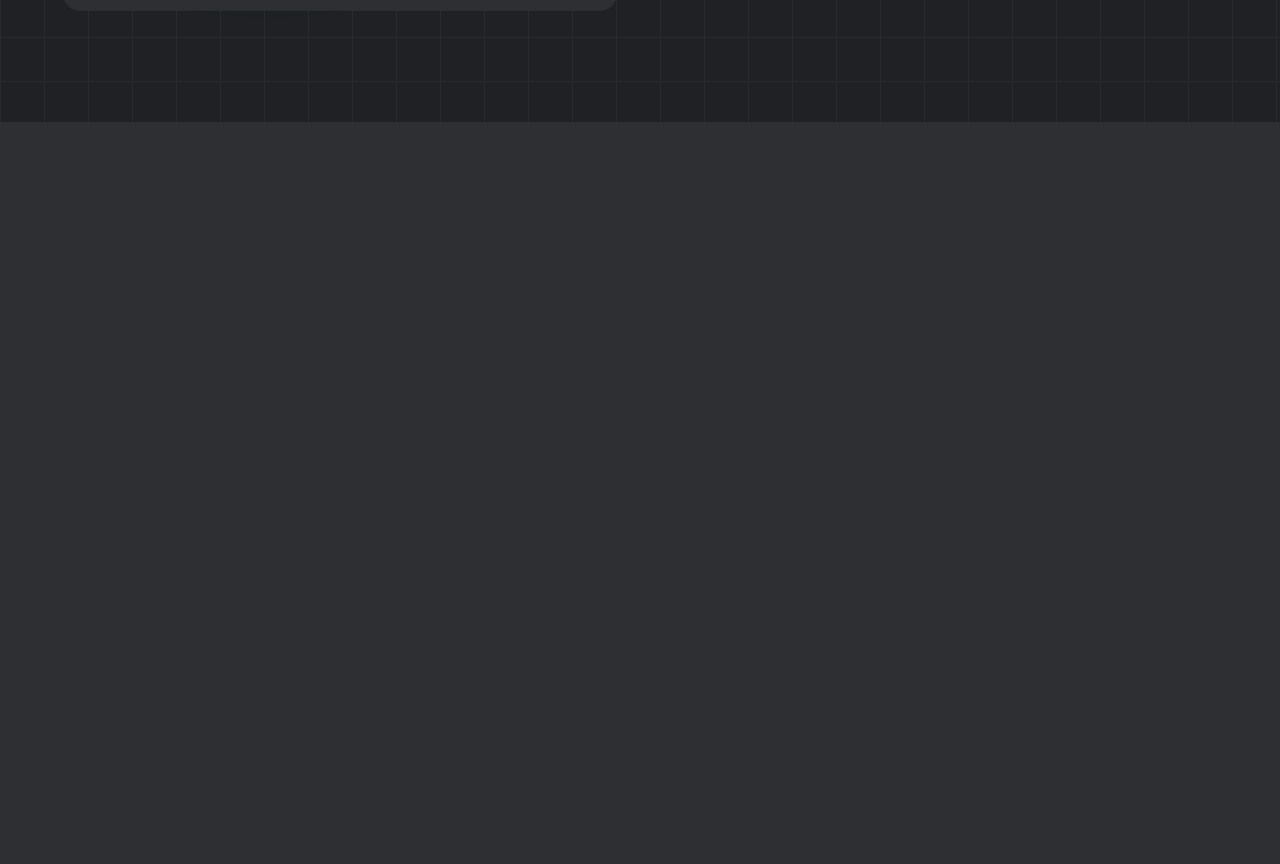
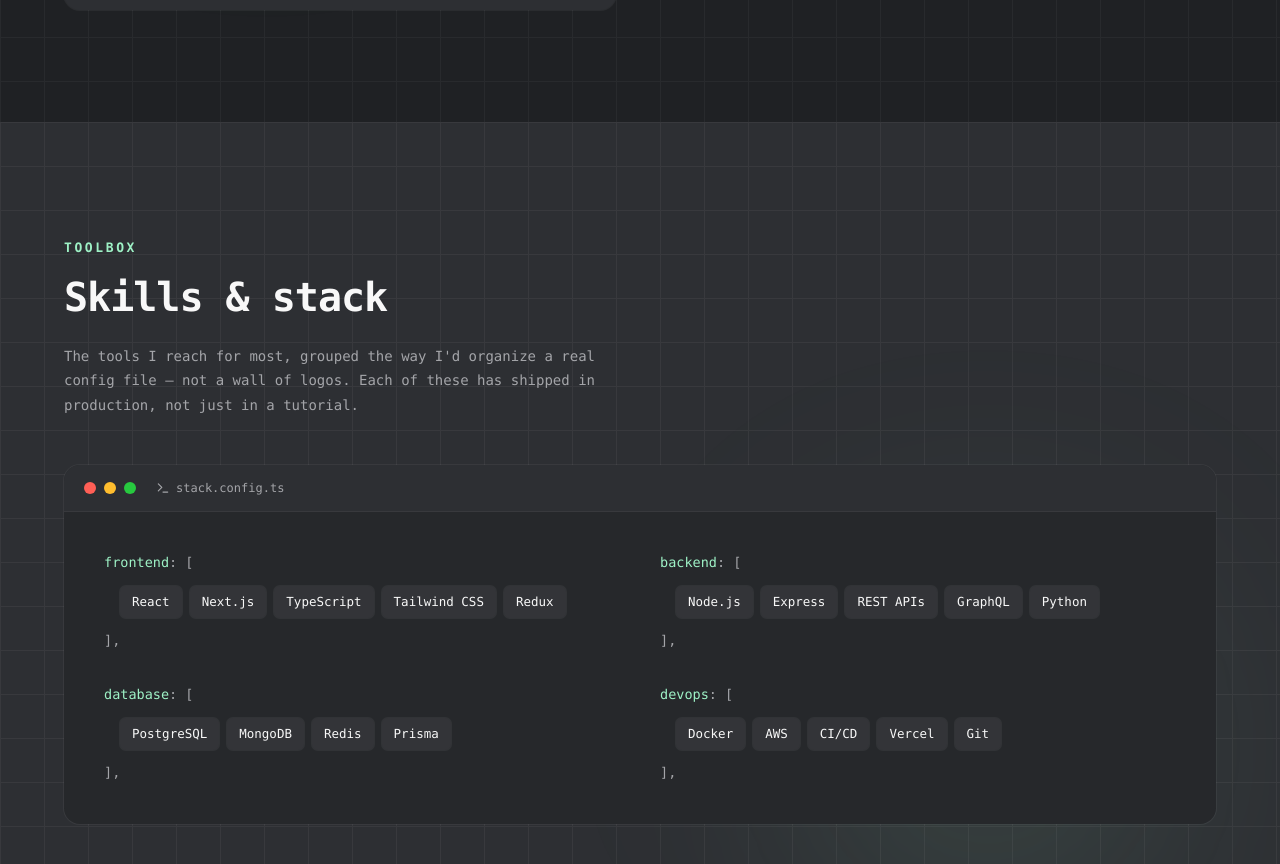
Before and after one commit to Ruthuwamahoro/Ruth-portfolio, a Next.js app: page / in a window 1280 px wide. Shown: the part 1565-2429 px from the top of the page. Before the commit the page ends 1687 px from the top, so only its background shows below. Built offline with nearby package versions, Linux system fonts and the light colour scheme.

Commit message:
adding skills component to a page

```diff
--- a/src/app/page.tsx
+++ b/src/app/page.tsx
@@ -1,11 +1,13 @@
 import About from "@/components/Aboutme";
 import { Hero } from "@/components/LandingPage";
+import Skills from "@/components/Skills";
 
 export default function Home() {
   return (
     <div>
       <Hero/>
       <About />
+      <Skills />
     </div>
   );
 }
--- a/src/components/Skills.tsx
+++ b/src/components/Skills.tsx
@@ -2,35 +2,9 @@
 
 import { useEffect, useRef, useState } from "react";
 import { Terminal } from "lucide-react";
+import { skillGroups } from "@/constants/skills";
 
-type SkillGroup = {
-  key: string;
-  label: string;
-  skills: string[];
-};
 
-const skillGroups: SkillGroup[] = [
-  {
-    key: "frontend",
-    label: "frontend",
-    skills: ["React", "Next.js", "TypeScript", "Tailwind CSS", "Redux"],
-  },
-  {
-    key: "backend",
-    label: "backend",
-    skills: ["Node.js", "Express", "REST APIs", "GraphQL", "Python"],
-  },
-  {
-    key: "database",
-    label: "database",
-    skills: ["PostgreSQL", "MongoDB", "Redis", "Prisma"],
-  },
-  {
-    key: "devops",
-    label: "devops",
-    skills: ["Docker", "AWS", "CI/CD", "Vercel", "Git"],
-  },
-];
 
 export default function Skills() {
   const sectionRef = useRef<HTMLElement>(null);
--- /dev/null
+++ b/src/constants/skills.ts
@@ -0,0 +1,28 @@
+export type SkillGroup = {
+    key: string;
+    label: string;
+    skills: string[];
+  };
+
+export const skillGroups: SkillGroup[] = [
+    {
+      key: "frontend",
+      label: "frontend",
+      skills: ["React", "Next.js", "TypeScript", "Tailwind CSS", "Redux"],
+    },
+    {
+      key: "backend",
+      label: "backend",
+      skills: ["Node.js", "Express", "REST APIs", "GraphQL", "Python"],
+    },
+    {
+      key: "database",
+      label: "database",
+      skills: ["PostgreSQL", "MongoDB", "Redis", "Prisma"],
+    },
+    {
+      key: "devops",
+      label: "devops",
+      skills: ["Docker", "AWS", "CI/CD", "Vercel", "Git"],
+    },
+  ];
```
